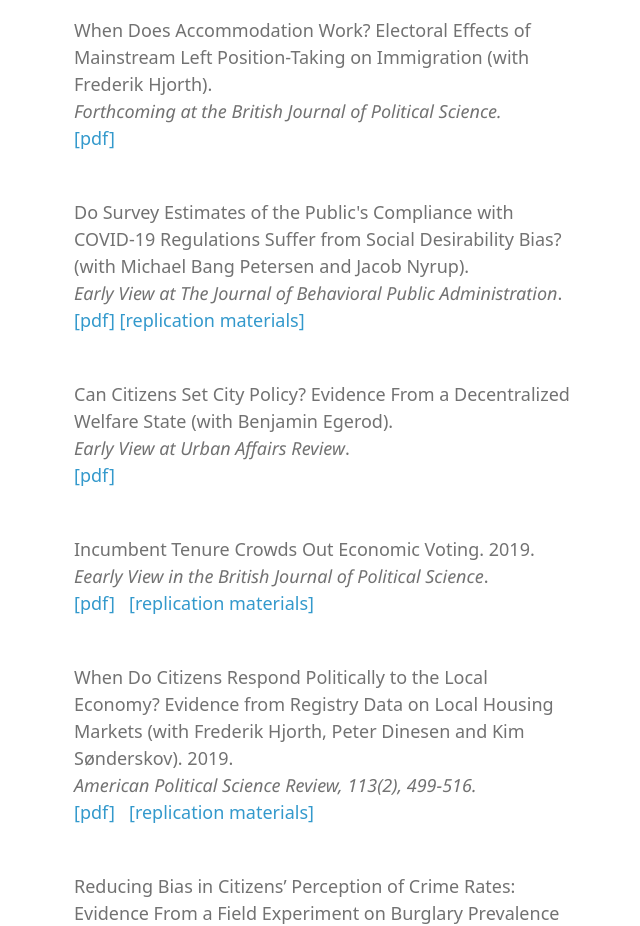
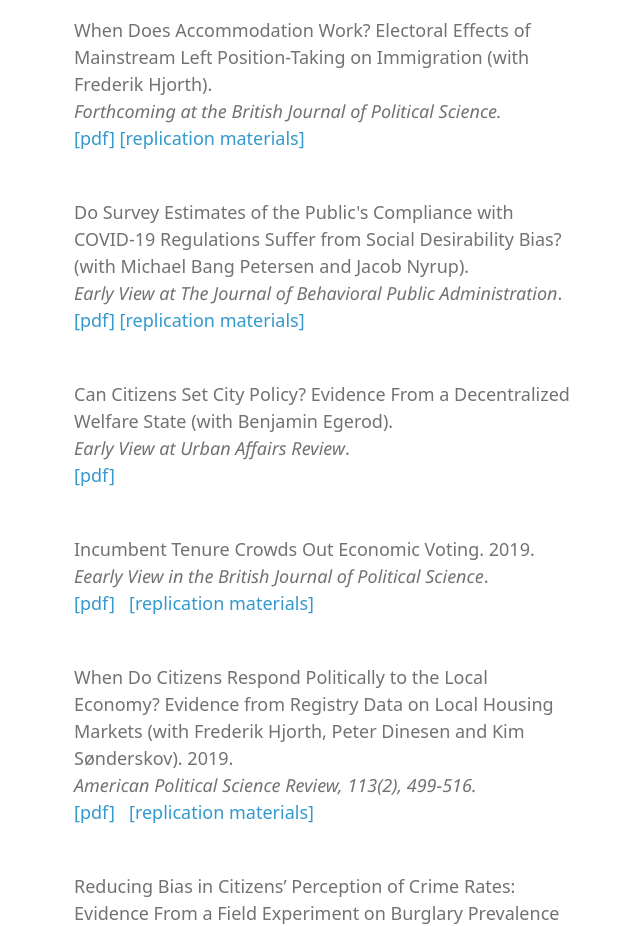
Before and after one commit to martinvinaes/martinvinaes.github.io, a plain HTML site: page index.html in a window 1280 px wide. Shown: the part 1045-1971 px from the top of the page, without its empty margins (496-1136 px from the left). Drawn offline with Linux system fonts and the light colour scheme; a web font is replaced by a local one.

Commit message:
Update index.html

```diff
--- a/index.html
+++ b/index.html
@@ -76,7 +76,7 @@
 	      	           	<p>&nbsp;</p>
 	    <pentry> When Does Accommodation Work? Electoral Effects of Mainstream Left Position-Taking on Immigration (with Frederik Hjorth). </pentry>
 	      <p1><br>  <i> Forthcoming at the British Journal of Political Science. </i> </p1>
-	      	&nbsp; <br><a href="martinvinaes.github.io/papers/accomodation.pdf">[pdf]</a> &nbsp;
+	      	&nbsp; <br><a href="martinvinaes.github.io/papers/accomodation.pdf">[pdf]</a> <a href="https://doi.org/10.7910/DVN/QXBZOZ">[replication materials]</a>  </p1>
 
 
 	      	           	<p>&nbsp;</p>
```
